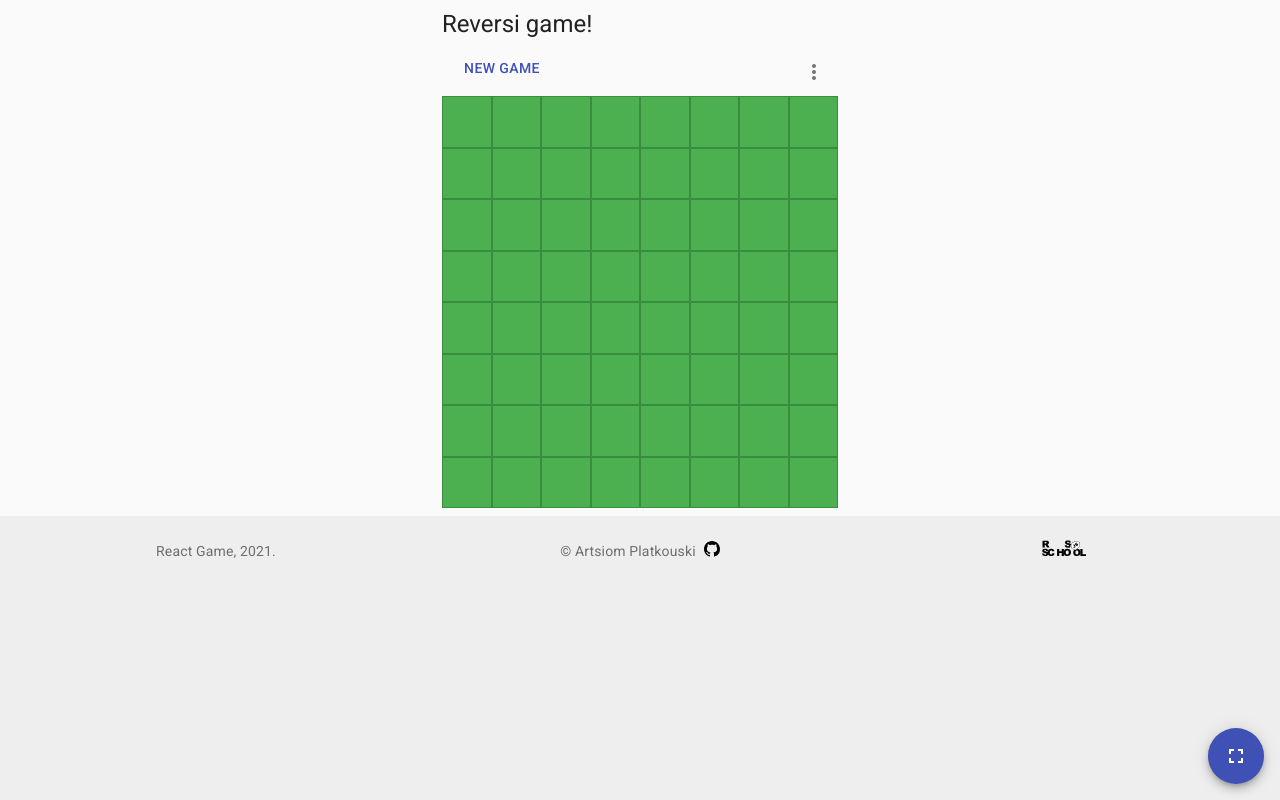
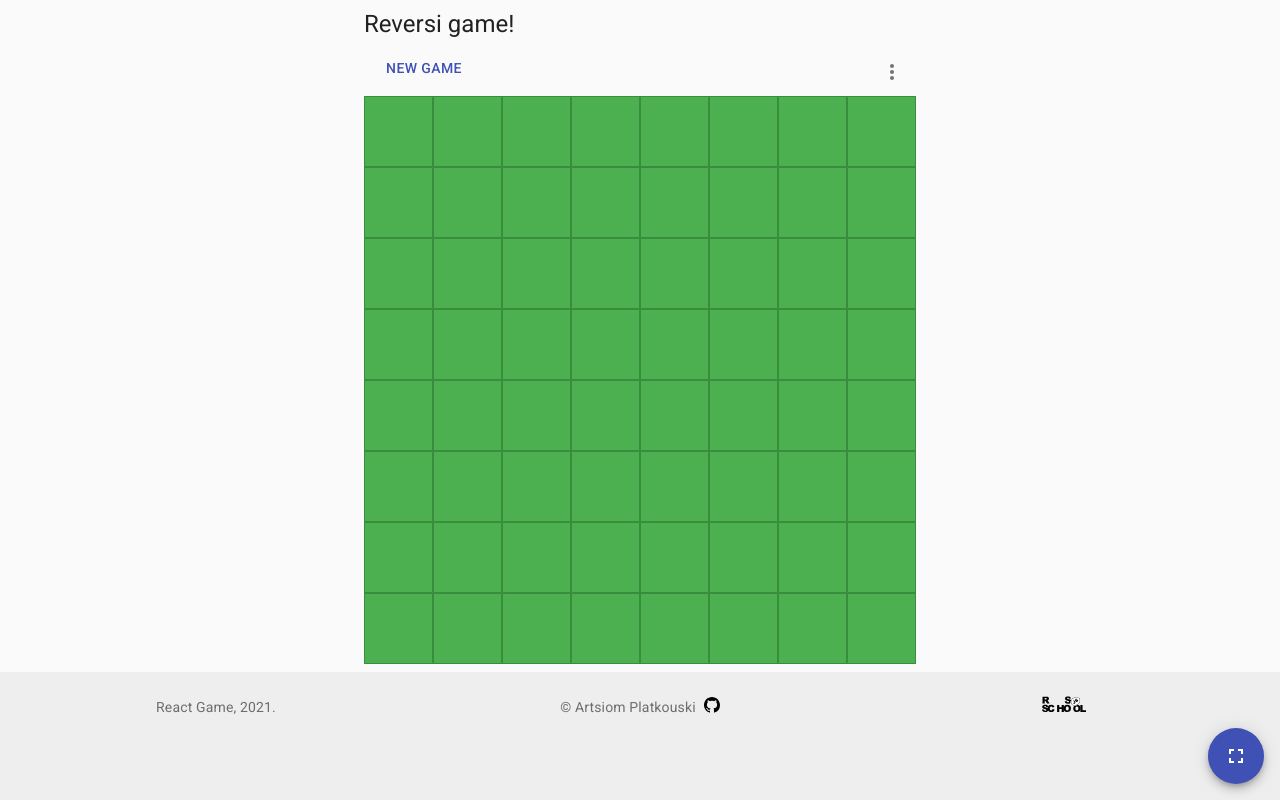
Before and after one commit to aplatkouski/react-game, a React app: page / in a window 1280 px wide. Built offline with nearby package versions, Linux system fonts and the light colour scheme.

Commit message:
feat: change side of main container
Signed-off-by: aplatkouski <5857672+aplatkouski@users.noreply.github.com>

```diff
--- a/src/components/MainView/MainView.tsx
+++ b/src/components/MainView/MainView.tsx
@@ -79,7 +79,7 @@ const MainView = ({
   };
 
   return (
-    <Container className={classes.main} component="main" maxWidth="xs">
+    <Container className={classes.main} component="main" maxWidth="sm">
       <FullscreenButton />
       <Typography component="h1" gutterBottom variant="h5">
         Reversi game
```
